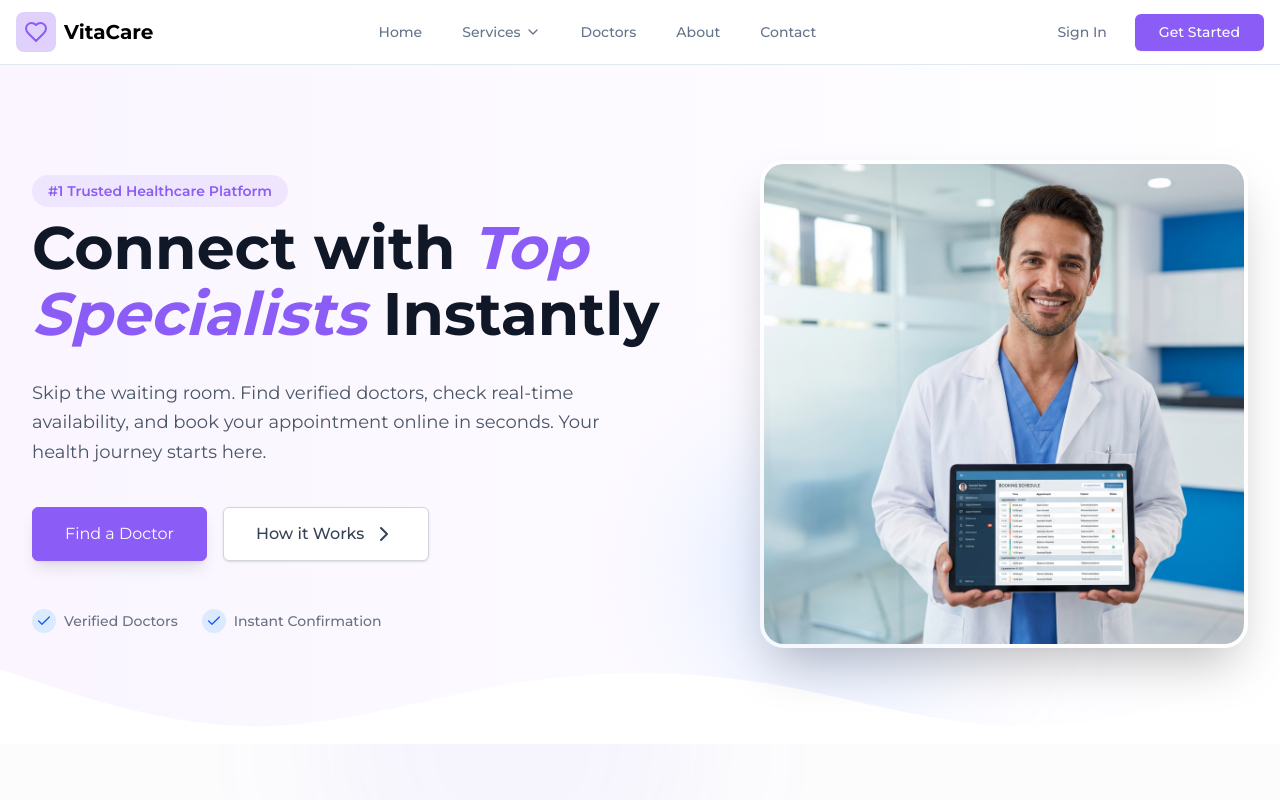
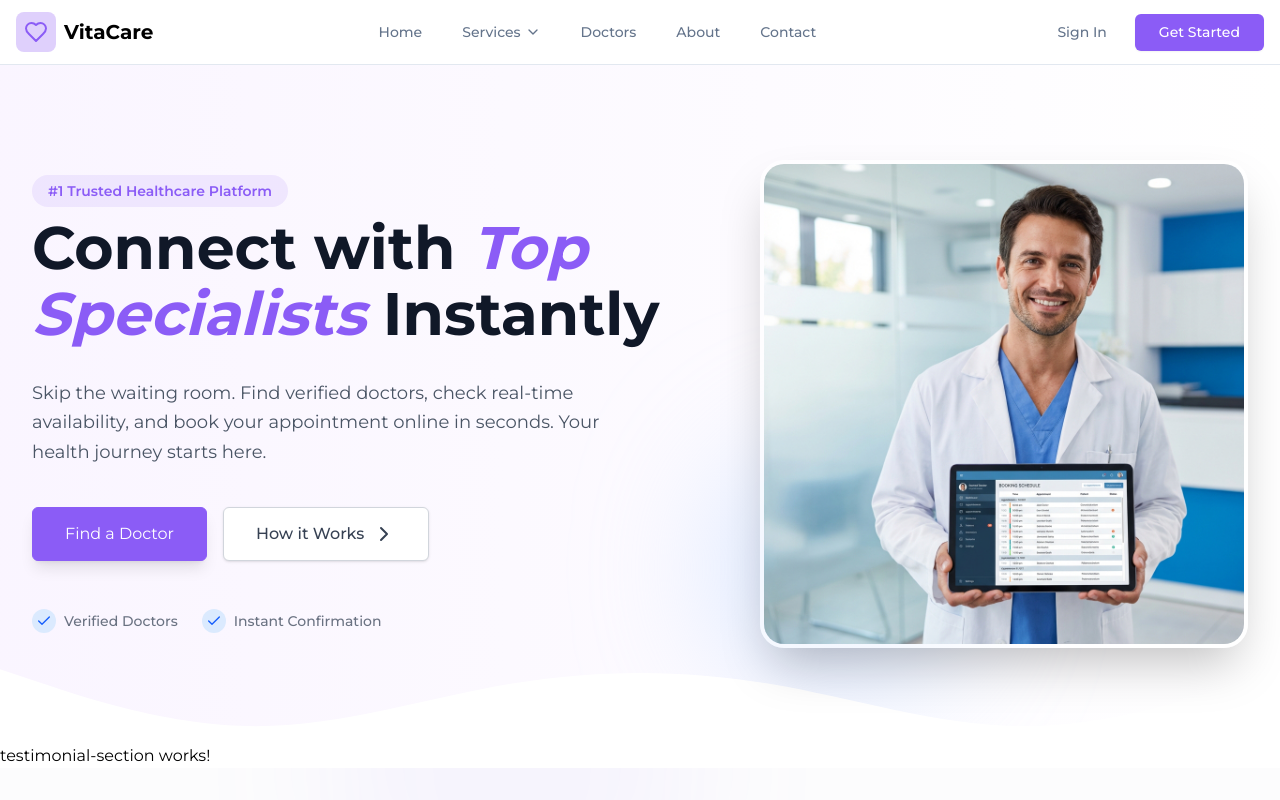
Before and after one commit to shdhrubo/vita-care, an Angular app: page / in a window 1280 px wide. Shown: the top 800 px of the page. Built offline with nearby package versions, Linux system fonts and the light colour scheme.

Commit message:
feat: some changes

```diff
--- a/src/app/modules/home/containers/home-page-container/home-page-container.html
+++ b/src/app/modules/home/containers/home-page-container/home-page-container.html
@@ -1,4 +1,5 @@
 <div class="">
   <app-banner-section></app-banner-section>
+  <app-testimonial-section></app-testimonial-section>
   <app-faq-section></app-faq-section>
 </div>
--- a/src/app/modules/home/containers/home-page-container/home-page-container.ts
+++ b/src/app/modules/home/containers/home-page-container/home-page-container.ts
@@ -1,10 +1,11 @@
 import { ChangeDetectionStrategy, Component } from '@angular/core';
 import { BannerSection } from '../../components/banner-section/banner-section';
 import { FaqSection } from '../../components/faq-section/faq-section';
+import { TestimonialSection } from '../../components/testimonial-section/testimonial-section';
 
 @Component({
   selector: 'app-home-page-container',
-  imports: [BannerSection, FaqSection],
+  imports: [BannerSection, FaqSection, TestimonialSection],
   templateUrl: './home-page-container.html',
   styleUrl: './home-page-container.scss',
   changeDetection: ChangeDetectionStrategy.OnPush,
```
